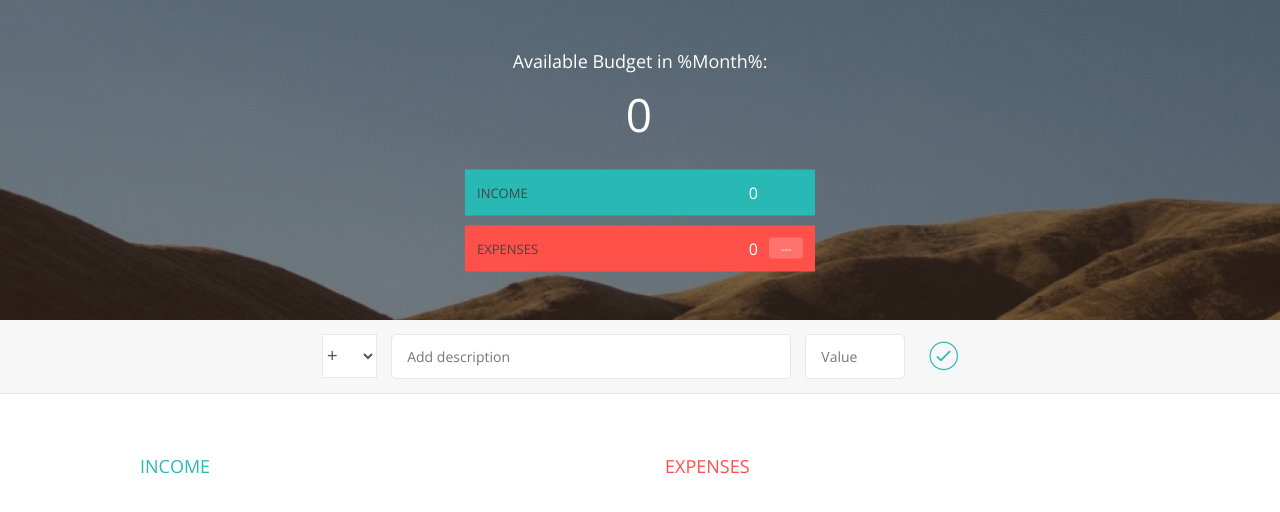
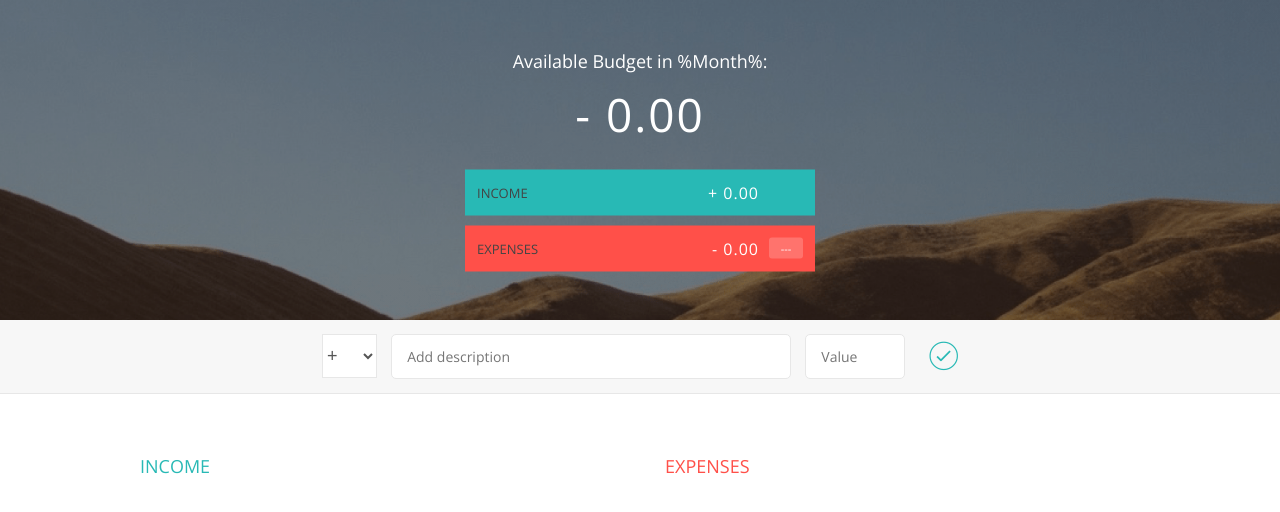
Before and after one commit to urke90/budget-appES6, a plain HTML site: page index.html in a window 1280 px wide. Drawn offline with nearby package versions, Linux system fonts and the light colour scheme.

Commit message:
format inc/exp values to include . and ,

```diff
--- a/UIController.js
+++ b/UIController.js
@@ -38,10 +38,12 @@ export const addListItemToDOM = (object, type) => {
           <div class="item clearfix" id="inc-${object.id}">
             <div class="item__description">${object.description}</div>
             <div class="right clearfix">
-              <div class="item__value">${object.value}</div>
+              <div class="item__value">${formatIncExpValue(object.value)}</div>
                 <div class="item__delete">
                   <button class="item__delete--btn">
-                    <i data-type="inc" data-id="${object.id}" class="ion-ios-close-outline inc-${object.id}"></i>
+                    <i data-type="inc" data-id="${
+                      object.id
+                    }" class="ion-ios-close-outline inc-${object.id}"></i>
                   </button>
                 </div>
             </div>
@@ -55,11 +57,13 @@ export const addListItemToDOM = (object, type) => {
           <div class="item clearfix"id="exp-${object.id}">
             <div class="item__description">${object.description}</div>
             <div class="right clearfix">
-              <div class="item__value">${object.value}</div>
+              <div class="item__value">${formatIncExpValue(object.value)}</div>
               <div class="item__percentage">21%</div>
               <div class="item__delete">
                 <button  class="item__delete--btn">
-                  <i data-type="exp" data-id="${object.id}" class="ion-ios-close-outline exp-${object.id}"></i>
+                  <i data-type="exp" data-id="${
+                    object.id
+                  }" class="ion-ios-close-outline exp-${object.id}"></i>
                 </button>
               </div>
             </div>
@@ -81,12 +85,18 @@ export const clearInputFields = () => {
 };
 // display budget to the UI
 export const displayBudget = (dataObj) => {
-  document.querySelector(DOMstrings.totalBudgetLabel).textContent =
-    dataObj.totalBudget;
-  document.querySelector(DOMstrings.totalIncomeLabel).textContent =
-    dataObj.totalInc;
-  document.querySelector(DOMstrings.totalExpenseLabel).textContent =
-    dataObj.totalExp;
+  let type;
+  dataObj.totalBudget > 0 ? (type = "inc") : (type = "exp");
+
+  document.querySelector(
+    DOMstrings.totalBudgetLabel
+  ).textContent = formatIncExpValue(dataObj.totalBudget, type);
+  document.querySelector(
+    DOMstrings.totalIncomeLabel
+  ).textContent = formatIncExpValue(dataObj.totalInc, "inc");
+  document.querySelector(
+    DOMstrings.totalExpenseLabel
+  ).textContent = formatIncExpValue(dataObj.totalExp, "exp");
 
   if (dataObj.percentage > 0) {
     document.querySelector(
@@ -118,3 +128,33 @@ export const displayPercentagesUI = (percentages) => {
     }
   });
 };
+
+const formatIncExpValue = (num, type) => {
+  /*
+  + or - before number
+  exactly 2 decimal points
+  comma separating the thousends
+
+  2310.5467 => 2,310.46
+  2000 => + 2,000.00
+  */
+  // convert value to absolute and add .xx ( 2 decimals )
+  num = Math.abs(num).toFixed(2);
+  // split the value on intiger part and decimal part
+  let numSplite = num.split(".");
+
+  let intPart = numSplite[0];
+
+  if (intPart.length > 3) {
+    intPart = `${intPart.substr(0, intPart.length - 3)},${intPart.substr(
+      intPart.length - 3,
+      3
+    )}`; // input 2310, output 2,310
+  }
+
+  let decPart = numSplite[1];
+
+  //return `${type} ${int},${decPart}`;
+
+  return `${type === "exp" ? "-" : "+"} ${intPart}.${decPart}`;
+};
--- a/app.js
+++ b/app.js
@@ -69,13 +69,10 @@ const ctrlAddItemHandler = () => {
 // setup handler for deleteting Item
 const ctrlDeleteItemHandler = (event) => {
   console.log(event);
-  if (
-    event.target.className.includes("inc") ||
-    event.target.className.includes("exp")
-  ) {
+  if (event.target.hasAttribute("data-type")) {
     //const selectedElement = event.target.classList[1];
     //console.log(selectedElement);
-    //const selectedElementSplited = event.target.className
+    //const selectedElementSplited = event.target.cgitlassName
     //.split(" ")[1]
     //.split("-");
     //const type = selectedElementSplited[0];
--- a/index.html
+++ b/index.html
@@ -63,7 +63,7 @@
 
       <div class="container clearfix">
         <div class="income">
-          <h2 class="icome__title">Income</h2>
+          <h2 class="income__title">Income</h2>
 
           <div class="income__list">
             <!--
--- a/styles.css
+++ b/styles.css
@@ -213,7 +213,7 @@ h2 {
   margin-bottom: 15px;
 }
 
-.icome__title {
+.income__title {
   color: #28b9b5;
 }
 .expenses__title {
```
